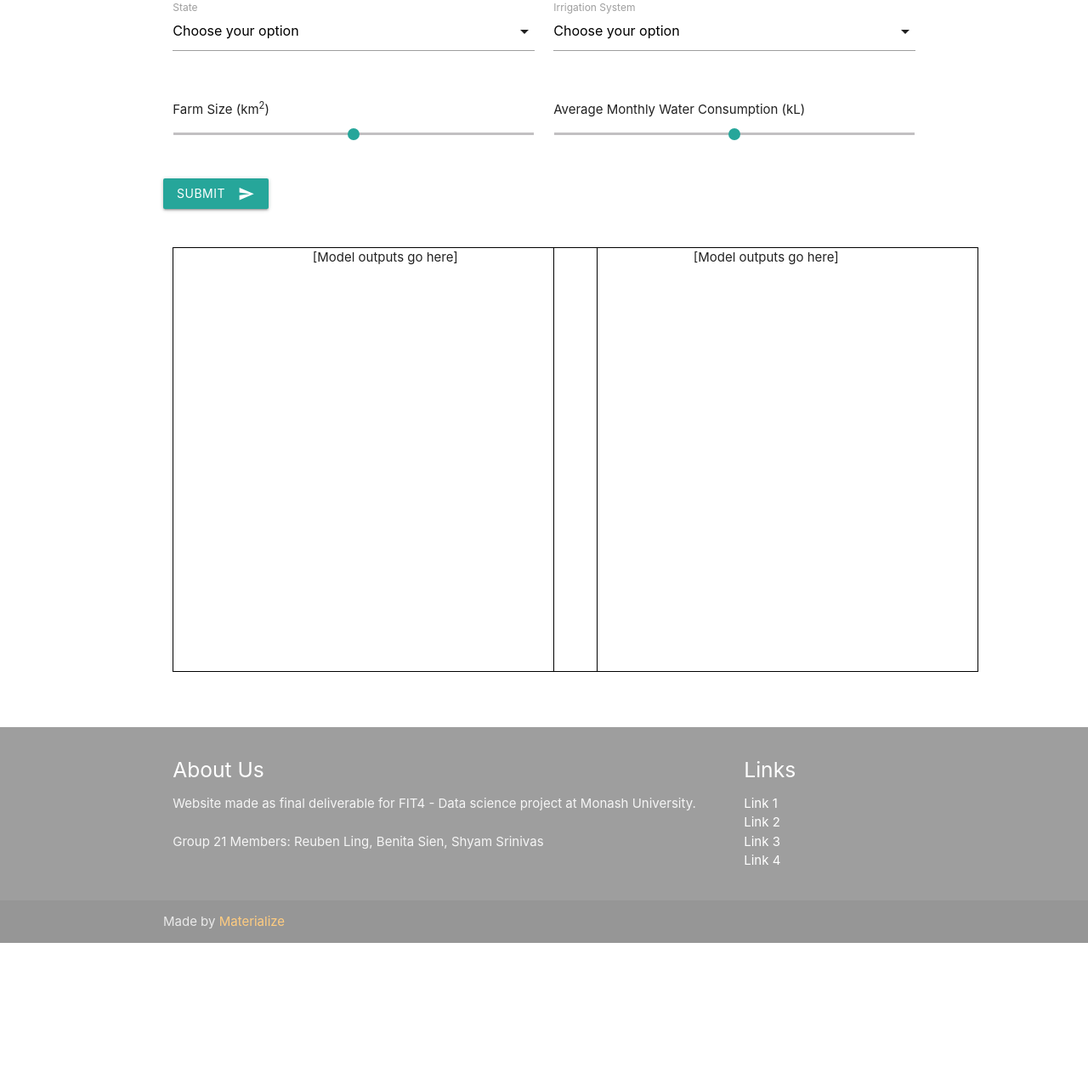
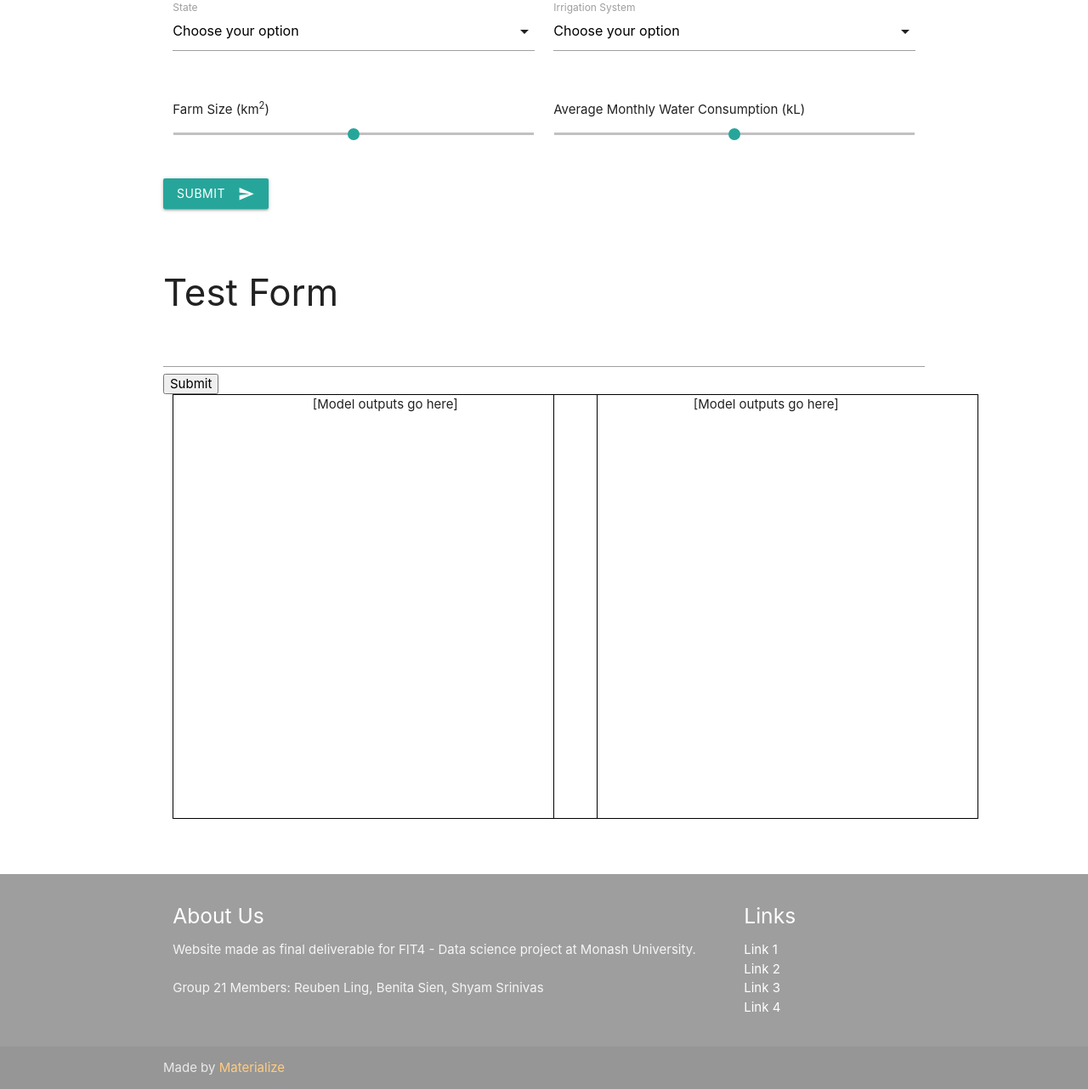
Before and after one commit to ReubenLing/FIT3164, a Flask app: page /models in a window 1280 px wide. Shown: the part 191-1473 px from the top of the page at 85% size. Before the commit the page ends 1301 px from the top, so only its background shows below. Run offline with Flask 2, Linux system fonts and the light colour scheme; some libraries are stand-ins or nearby versions.

Commit message:
test form data

```diff
--- a/templates/models.html
+++ b/templates/models.html
@@ -41,6 +41,16 @@
     </button>
   </form>
   <br><br>
+  <h3>Test Form</h3>
+  <form action="{{ url_for('test_output') }}" method="post">
+    <input type="text" name="testResponse"><br>
+    <input type="submit" value="Submit">
+  </form>
+  {% if response is defined %}
+  <div class="row">
+    <h3>Model Prediction: {{ response.testResponse }}</h3>
+  </div>
+  {% else %}
   <div class="row">
     <div class="col s6 center">
       <span class="center" style="border:1px solid black;height:500px;width:500px;display:inline-block;">[Model outputs
@@ -53,6 +63,7 @@
         here]</span>
     </div>
   </div>
+  {% endif %}
   <br><br>
 </div>
 {% endblock %}
```
